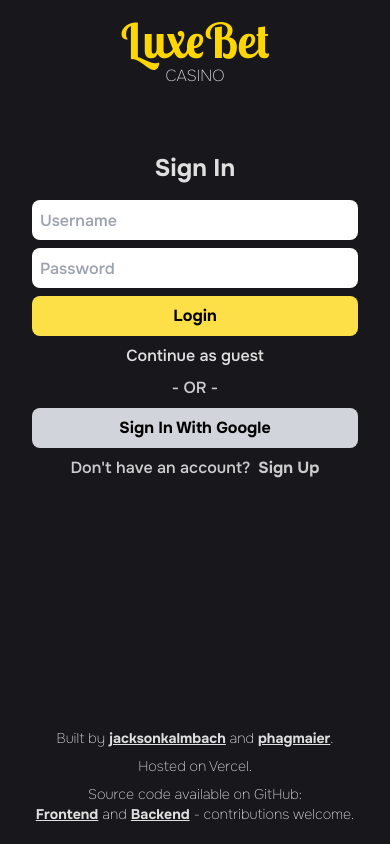
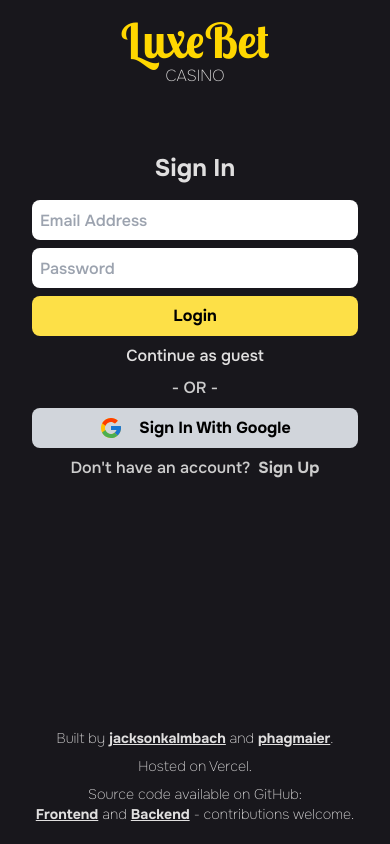
Before and after one commit to jacksonkalmbach/luxebet-casino, a React (Create React App) app: page /auth in a window 390 px wide. Built offline with nearby package versions, Linux system fonts and the light colour scheme; no server answers.

Commit message:
fixed sizing issue on main menu

```diff
--- a/src/components/Auth/SignIn.tsx
+++ b/src/components/Auth/SignIn.tsx
@@ -2,10 +2,12 @@
 import { useDispatch } from "react-redux";
 import { useNavigate } from "react-router-dom";
 
+import GoogleIcon from "../../icons/GoogleIcon";
+
 import { setUserLogIn, setUserName } from "../../store/features/user/userSlice";
 import { guestUsernames } from "../../utils/guest/guestUsernames";
 
-export default function SignIn() {
+export default function SignIn({ handleToggle }: { handleToggle: () => void }) {
   const dispatch = useDispatch();
   const navigate = useNavigate();
 
@@ -23,7 +25,11 @@
     <div className="flex flex-col md:bg-secondaryBg w-full h-full md:h-2/3 md:w-1/2 rounded-lg p-8 justify-start items-center gap-4 font-oneset md:justify-center">
       <h1 className="text-fontLight text-2xl font-bold">Sign In</h1>
       <form className="flex flex-col gap-2 w-full md:w-4/5 items-center">
-        <input className="w-full h-10 rounded-lg p-2" placeholder="Username" />
+        <input
+          className="w-full h-10 rounded-lg p-2"
+          placeholder="Email Address"
+          type="email"
+        />
         <input
           className="w-full h-10 rounded-lg p-2"
           placeholder="Password"
@@ -39,12 +45,17 @@
           Continue as guest
         </p>
         <p className="text-[#CCCCCC]">- OR -</p>
-        <button className="w-full h-10 rounded-lg bg-gray-300 text-black font-bold">
-          Sign In With Google
+        <button className="w-full h-10 rounded-lg bg-gray-300 text-black font-bold flex justify-center items-center gap-4">
+          <GoogleIcon width="24px" /> Sign In With Google
         </button>
         <div className="flex gap-2">
           <p className="text-[#CCCCCC]">Don't have an account?</p>
-          <p className="text-[#CCCCCC] font-bold cursor-pointer">Sign Up</p>
+          <p
+            className="text-[#CCCCCC] font-bold cursor-pointer hover:underline"
+            onClick={() => handleToggle()}
+          >
+            Sign Up
+          </p>
         </div>
       </form>
     </div>
--- a/src/components/Auth/SignUp.tsx
+++ b/src/components/Auth/SignUp.tsx
@@ -1,5 +1,43 @@
 import React from "react";
+import GoogleIcon from "../../icons/GoogleIcon";
 
-export default function SignUp() {
-  return <div>SignUp</div>;
+export default function SignUp({ handleToggle }: { handleToggle: () => void }) {
+  return (
+    <div className="flex flex-col md:bg-secondaryBg w-full h-full md:h-2/3 md:w-1/2 rounded-lg p-8 justify-start items-center gap-4 font-oneset md:justify-center">
+      <h1 className="text-fontLight text-2xl font-bold">Sign Up</h1>
+      <form className="flex flex-col gap-2 w-full md:w-4/5 items-center">
+        <input
+          className="w-full h-10 rounded-lg p-2"
+          placeholder="Email Address"
+          type="email"
+        />
+        <input
+          className="w-full h-10 rounded-lg p-2"
+          placeholder="Password"
+          type="password"
+        />
+        <input
+          className="w-full h-10 rounded-lg p-2"
+          placeholder="Confirm Password"
+          type="password"
+        />
+        <button className="w-full h-10 rounded-lg bg-yellow-300 text-black font-bold">
+          Register
+        </button>
+        <p className="text-[#CCCCCC]">- OR -</p>
+        <button className="w-full h-10 rounded-lg bg-gray-300 text-black font-bold flex justify-center items-center gap-4">
+          <GoogleIcon width="24px" /> Continue With Google
+        </button>
+        <div className="flex gap-2">
+          <p className="text-[#CCCCCC]">Already have an account?</p>
+          <p
+            className="text-[#CCCCCC] font-bold cursor-pointer hover:underline"
+            onClick={() => handleToggle()}
+          >
+            Sign In
+          </p>
+        </div>
+      </form>
+    </div>
+  );
 }
--- a/src/components/Header/Header.tsx
+++ b/src/components/Header/Header.tsx
@@ -5,25 +5,17 @@
 import Logo from "../Logo/Logo";
 import Balance from "../Balance/Balance";
 import ChevronDownIcon from "../../icons/ChevronDownIcon";
+import HamburgerIcon from "../../icons/HamburgerIcon";
+import MobileNavigation from "../Navigation/MobileNavigation";
+import Dropdown from "../Dropdown/Dropdown";
 
 import {
-  selectUserBalance,
   selectUserLoginStatus,
-  setUserLogIn,
   selectUsername,
 } from "../../store/features/user/userSlice";
 
-import {
-  selectShowMobileNav,
-  setShowMobileNav,
-} from "../../store/features/general/navigationSlice";
-
+import { setShowMobileNav } from "../../store/features/general/navigationSlice";
 import { RootState } from "../../store/store";
-import HamburgerIcon from "../../icons/HamburgerIcon";
-
-import { guestUsernames } from "../../utils/guest/guestUsernames";
-import MobileNavigation from "../Navigation/MobileNavigation";
-import Dropdown from "../Dropdown/Dropdown";
 
 export default function Header() {
   const location = useLocation();
@@ -41,13 +33,6 @@
 
   const handleClick = () => {
     setIsOpen(!isOpen);
-  };
-
-  const handleShowMobileNav = (path?: string) => {
-    if (path) {
-      navigate(path);
-    }
-    setShowMobileNav(!showMobileNav);
   };
 
   return (
--- /dev/null
+++ b/src/icons/GoogleIcon.tsx
@@ -0,0 +1,33 @@
+import React from "react";
+
+interface GoogleIconProps {
+  width: string;
+}
+
+export default function GoogleIcon({ width }: GoogleIconProps) {
+  return (
+    <svg
+      xmlns="http://www.w3.org/2000/svg"
+      viewBox="0 0 48 48"
+      width={width}
+      height={width}
+    >
+      <path
+        fill="#FFC107"
+        d="M43.611,20.083H42V20H24v8h11.303c-1.649,4.657-6.08,8-11.303,8c-6.627,0-12-5.373-12-12c0-6.627,5.373-12,12-12c3.059,0,5.842,1.154,7.961,3.039l5.657-5.657C34.046,6.053,29.268,4,24,4C12.955,4,4,12.955,4,24c0,11.045,8.955,20,20,20c11.045,0,20-8.955,20-20C44,22.659,43.862,21.35,43.611,20.083z"
+      />
+      <path
+        fill="#FF3D00"
+        d="M6.306,14.691l6.571,4.819C14.655,15.108,18.961,12,24,12c3.059,0,5.842,1.154,7.961,3.039l5.657-5.657C34.046,6.053,29.268,4,24,4C16.318,4,9.656,8.337,6.306,14.691z"
+      />
+      <path
+        fill="#4CAF50"
+        d="M24,44c5.166,0,9.86-1.977,13.409-5.192l-6.19-5.238C29.211,35.091,26.715,36,24,36c-5.202,0-9.619-3.317-11.283-7.946l-6.522,5.025C9.505,39.556,16.227,44,24,44z"
+      />
+      <path
+        fill="#1976D2"
+        d="M43.611,20.083H42V20H24v8h11.303c-0.792,2.237-2.231,4.166-4.087,5.571c0.001-0.001,0.002-0.001,0.003-0.002l6.19,5.238C36.971,39.205,44,34,44,24C44,22.659,43.862,21.35,43.611,20.083z"
+      />
+    </svg>
+  );
+}
--- a/src/pages/Auth/AuthMain.tsx
+++ b/src/pages/Auth/AuthMain.tsx
@@ -1,11 +1,22 @@
-import React from "react";
+import React, { useState } from "react";
 import SignIn from "../../components/Auth/SignIn";
+import SignUp from "../../components/Auth/SignUp";
 import BuiltBy from "../../components/BuiltBy/BuildBy";
 
 export default function AuthMain() {
+  const [isSignIn, setIsSignIn] = useState<boolean>(true);
+
+  const toggleAuth = () => {
+    setIsSignIn(!isSignIn);
+  };
+
   return (
     <div className="relative flex flex-col w-full h-full rounded-2xl justify-center items-center mt-10 md:mt-0">
-      <SignIn />
+      {isSignIn ? (
+        <SignIn handleToggle={toggleAuth} />
+      ) : (
+        <SignUp handleToggle={toggleAuth} />
+      )}
       <div className="absolute bottom-5 w-full flex flex-col font-oneset text-fontLight text-sm font-thin md:text-base">
         <BuiltBy />
       </div>
--- a/src/pages/Games/Blackjack.tsx
+++ b/src/pages/Games/Blackjack.tsx
@@ -11,7 +11,10 @@
   const navigate = useNavigate();
   const [showChips, setShowChips] = useState<boolean>(false);
   return (
-    <div className="flex w-full h-full p-4 bg-transparent">
+    <div
+      className="flex w-full p-4 bg-transparent"
+      style={{ height: "calc(100% - 80px)" }}
+    >
       <div
         className="relative flex flex-col w-full h-full bg-secondaryBg rounded-2xl justify-start items-center px-10 gap-10"
         // style={{
--- a/src/pages/Games/Roulette.tsx
+++ b/src/pages/Games/Roulette.tsx
@@ -2,7 +2,10 @@
 
 export default function Roulette() {
   return (
-    <div className="flex w-full h-full p-4 bg-transparent">
+    <div
+      className="flex w-full p-4 bg-transparent"
+      style={{ height: "calc(100% - 80px)" }}
+    >
       <div className="relative flex flex-col w-full h-full bg-secondaryBg rounded-2xl justify-center items-center p-10 gap-10">
         <p className="text-white font-oneset">Roulette Coming Soon...</p>
       </div>
--- a/src/pages/Games/TexasHoldEm.tsx
+++ b/src/pages/Games/TexasHoldEm.tsx
@@ -27,7 +27,10 @@
   };
 
   return (
-    <div className="flex w-full h-full p-4 bg-transparent">
+    <div
+      className="flex w-full p-4 bg-transparent"
+      style={{ height: "calc(100% - 80px)" }}
+    >
       {startGame ? (
         <div className="relative flex flex-col w-full h-full bg-secondaryBg rounded-2xl justify-center items-center overflow-hidden">
           <div className="absolute top-5 left-10 cursor-pointer active:scale-95">
--- a/src/pages/Sportsbook/SportOdds.tsx
+++ b/src/pages/Sportsbook/SportOdds.tsx
@@ -1,13 +1,12 @@
 import React from "react";
 import { useParams } from "react-router-dom";
 import useFetch from "../../hooks/useFetch";
-
-import { MatchUpType } from "../../types/Sportsbook/MatchUpType";
 
 import BetSlip from "./BetSlip/BetSlip";
 import MatchUp from "../../components/Sportsbook/MatchUp/MatchUp";
 import MatchUpSkeleton from "../../components/Sportsbook/MatchUp/MatchUpSkeleton";
 
+import { MatchUpType } from "../../types/Sportsbook/MatchUpType";
 const SPORTS_API_KEY = process.env.REACT_APP_SPORTS_API_KEY;
 
 const options = {
--- a/src/pages/StartPage.tsx
+++ b/src/pages/StartPage.tsx
@@ -1,37 +1,29 @@
 import React, { useEffect } from "react";
-import { useSelector, useDispatch } from "react-redux";
+import { useSelector } from "react-redux";
 import { useNavigate } from "react-router-dom";
 
-import AuthMain from "./Auth/AuthMain";
 import MainMenu from "./MainMenu";
 
-import {
-  selectUserLoginStatus,
-  setUserLogIn,
-  setUserName,
-} from "../store/features/user/userSlice";
+import { selectUserLoginStatus } from "../store/features/user/userSlice";
 import { RootState } from "../store/store";
 
-import { guestUsernames } from "../utils/guest/guestUsernames";
-
 export default function StartPage() {
-  const dispatch = useDispatch();
   const navigate = useNavigate();
   const isLoggedIn = useSelector((state: RootState) =>
     selectUserLoginStatus(state)
   );
 
   useEffect(() => {
-    // Check isLoggedIn and navigate to '/auth' if false
     if (!isLoggedIn) {
       navigate("/auth");
     }
   }, [isLoggedIn, navigate]);
 
-
-
   return (
-    <div className="w-full h-full flex p-8 bg-transparent overflow-hidden">
+    <div
+      className="flex w-full p-4 bg-transparent"
+      style={{ height: "calc(100% - 80px)" }}
+    >
       {isLoggedIn && <MainMenu />}
     </div>
   );
```
